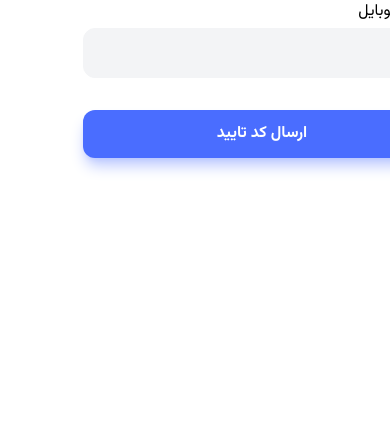
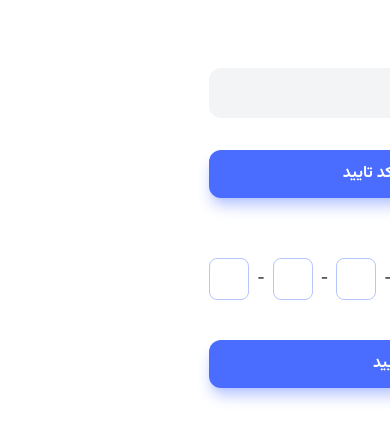
Before and after one commit to MiladNz/Freelancer-App, a React (Vite) app: page /auth in a window 390 px wide. Shown: the top 440 px of the page. Built offline with nearby package versions, Linux system fonts and the light colour scheme; what react-multi-date-picker would draw is missing.

Commit message:
create checkOTPForm

```diff
--- a/package.json
+++ b/package.json
@@ -22,7 +22,7 @@
     "react-icons": "^4.12.0",
     "react-loader-spinner": "^5.4.5",
     "react-multi-date-picker": "^4.4.1",
-    "react-otp-input": "^3.1.0",
+    "react-otp-input": "^3.1.1",
     "react-router-dom": "^6.25.1",
     "react-tag-input-component": "^2.0.2"
   },
--- /dev/null
+++ b/src/features/authentication/CheckOTPForm.jsx
@@ -0,0 +1,30 @@
+import { useState } from "react";
+import OTPInput from "react-otp-input";
+
+function CheckOTPForm() {
+  const [otp, setOtp] = useState("");
+  return (
+    <div>
+      <form className="space-y-10">
+        <p className="font-bold text-sm">کد تایید را وارد کنید</p>
+        <OTPInput
+          value={otp}
+          onChange={setOtp}
+          numInputs={6}
+          renderSeparator={<span>-</span>}
+          renderInput={(props) => <input type="number" {...props} />}
+          containerStyle="flex flex-row-reverse gap-x-2 justify-center"
+          inputStyle={{
+            width: "2.5rem",
+            padding: "0.5rem 0.2rem",
+            border: "1px solid rgb(var(--color-primary-300))",
+            borderRadius: "0.5rem",
+          }}
+        />
+        <button className="btn btn--primary w-full">تایید</button>
+      </form>
+    </div>
+  );
+}
+
+export default CheckOTPForm;
--- a/src/features/authentication/SendOTPForm.jsx
+++ b/src/features/authentication/SendOTPForm.jsx
@@ -1,22 +1,17 @@
 import { useState } from "react";
+import Textfield from "../../ui/Textfield";
 
 function SendOTPForm() {
   const [phonenumber, setPhonenumber] = useState("");
   return (
     <div>
       <form className="space-y-8">
-        <div>
-          <label className="mb-1" htmlFor="phonenumber">
-            شماره موبایل
-          </label>
-          <input
-            value={phonenumber}
-            onChange={(e) => setPhonenumber(e.target.value)}
-            id="phonenumber"
-            className="textField__input"
-            type="text"
-          />
-        </div>
+        <Textfield
+          name="phonenumber"
+          value={phonenumber}
+          label="شماره موبایل"
+          onChange={(e) => setPhonenumber(e.target.value)}
+        />
         <button className="btn btn--primary w-full">ارسال کد تایید</button>
       </form>
     </div>
--- a/src/index.css
+++ b/src/index.css
@@ -139,9 +139,9 @@
   box-shadow: none;
 }
 
-label {
+/* label {
   display: block;
-}
+} */
 
 /* inupt number */
 input::-webkit-outer-spin-button,
--- a/src/pages/Auth.jsx
+++ b/src/pages/Auth.jsx
@@ -1,9 +1,13 @@
+import CheckOTPForm from "../features/authentication/CheckOTPForm";
 import SendOTPForm from "../features/authentication/SendOTPForm";
 
 function Auth() {
   return (
-    <div className="w-full sm:max-w-sm">
-      <SendOTPForm />
+    <div className="flex justify-center pt-10">
+      <div className="w-full sm:max-w-sm">
+        <SendOTPForm />
+        <CheckOTPForm />
+      </div>
     </div>
   );
 }
--- /dev/null
+++ b/src/ui/Textfield.jsx
@@ -0,0 +1,20 @@
+function Textfield({ label, name, value, onChange }) {
+  return (
+    <div>
+      <label className="mb-1 block" htmlFor={name}>
+        {label}
+      </label>
+      <input
+        value={value}
+        onChange={onChange}
+        id={name}
+        name={name}
+        className="textField__input"
+        type="text"
+        autoComplete="off"
+      />
+    </div>
+  );
+}
+
+export default Textfield;
```
Also changed, not shown: 1 other file (tests, documents, lock files or other folders).
